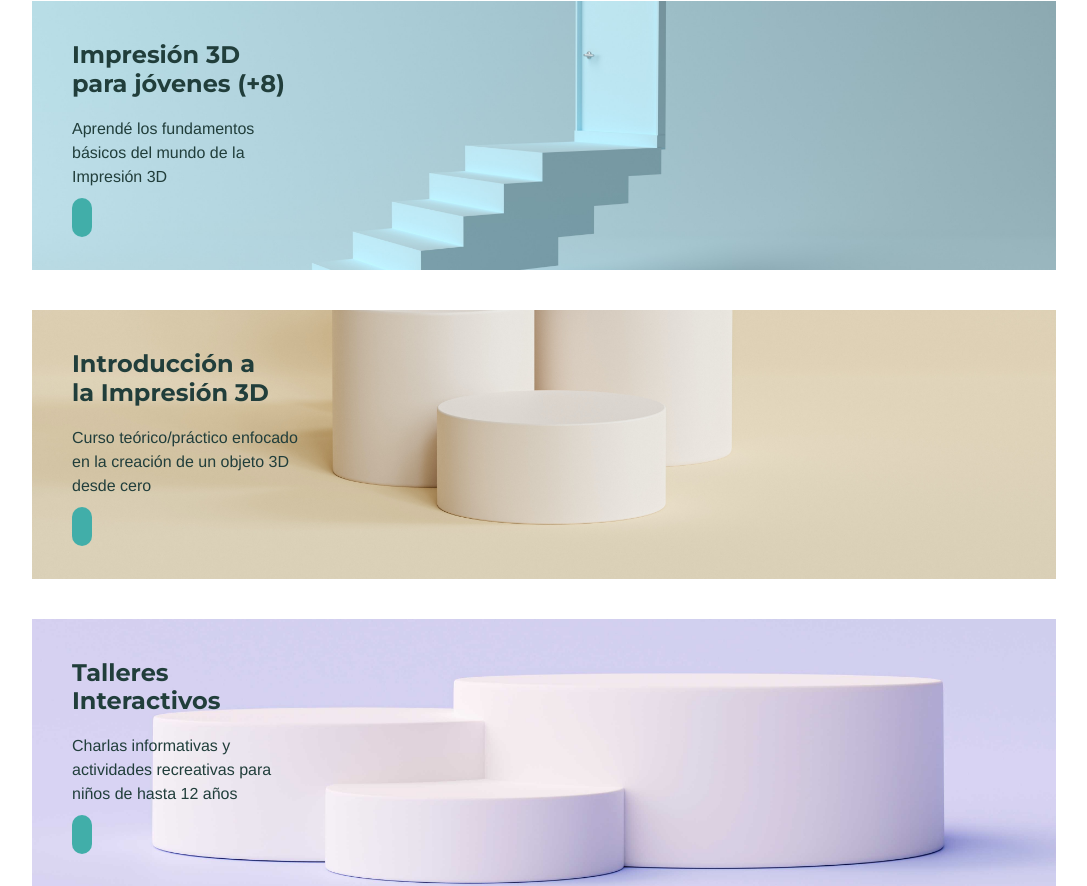
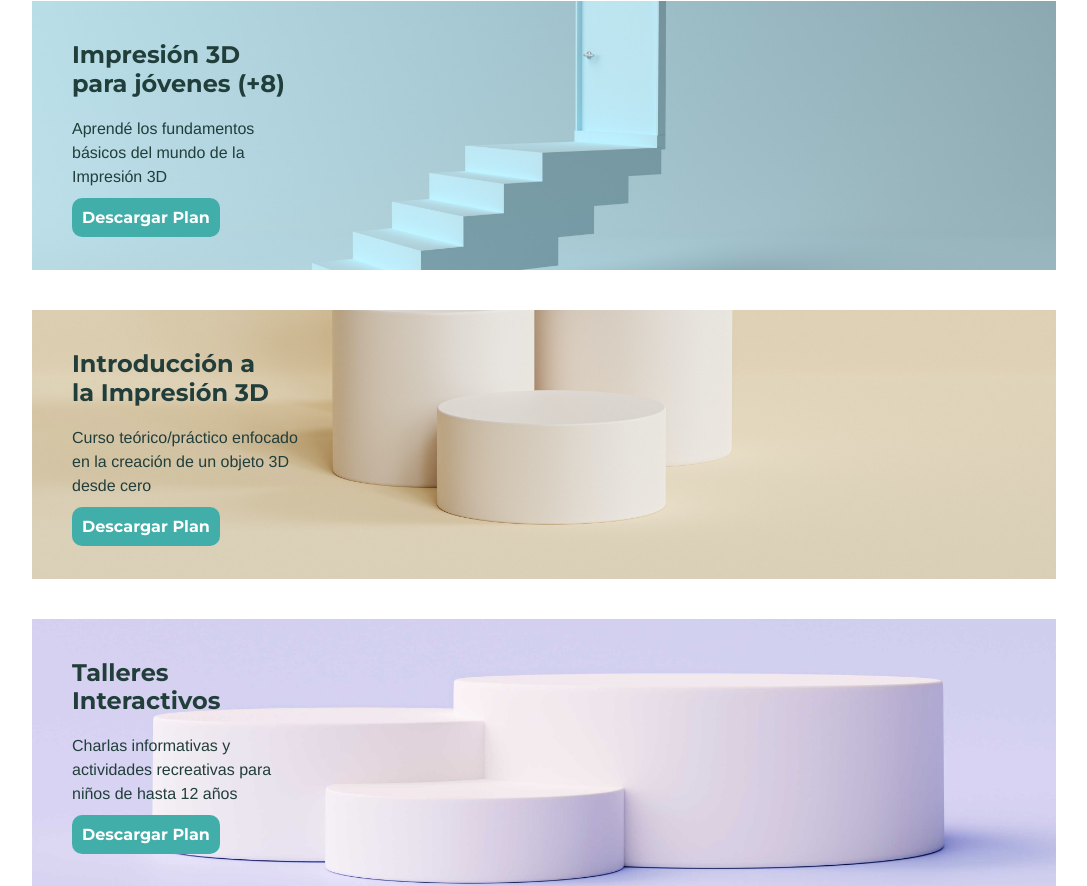
Before and after one commit to sgranotich/Maquetado-HTML, a website: page cursos.html in a window 1280 px wide. Shown: the part 287-1173 px from the top of the page, without its empty margins (96-1183 px from the left). Drawn offline with Linux system fonts and the light colour scheme.

Commit message:
Mejoré los botones de la sección cursos

```diff
--- a/cursos.html
+++ b/cursos.html
@@ -64,7 +64,7 @@
         </div>
         <div class="btn-cursos">
 
-          <a href="../img/Plan de Estudios 2022 - Voxel Uy.pdf" download="Plan de Estudios 2022 - Voxel Uy.pdf" class="btn-generico"> </a>
+          <a href="../img/Plan de Estudios 2022 - Voxel Uy.pdf" download="Plan de Estudios 2022 - Voxel Uy.pdf" class="btn-generico"> Descargar Plan </a>
 
         </div>
       </div>
@@ -82,7 +82,7 @@
         </div>
         <div class="btn-cursos">
 
-          <a href="../img/Plan de Estudios 2022 - Voxel Uy.pdf" download="Plan de Estudios 2022 - Voxel Uy.pdf" class="btn-generico"></a>
+          <a href="../img/Plan de Estudios 2022 - Voxel Uy.pdf" download="Plan de Estudios 2022 - Voxel Uy.pdf" class="btn-generico"> Descargar Plan </a>
 
         </div>
       </div>
@@ -99,7 +99,7 @@
           </p>
         </div>
         <div class="btn-cursos">
-          <a href="../img/Plan de Estudios 2022 - Voxel Uy.pdf" download="Plan de Estudios 2022 - Voxel Uy.pdf" class="btn-generico"></a>
+          <a href="../img/Plan de Estudios 2022 - Voxel Uy.pdf" download="Plan de Estudios 2022 - Voxel Uy.pdf" class="btn-generico"> Descargar Plan </a>
         </div>
       </div>
     </div>
```
